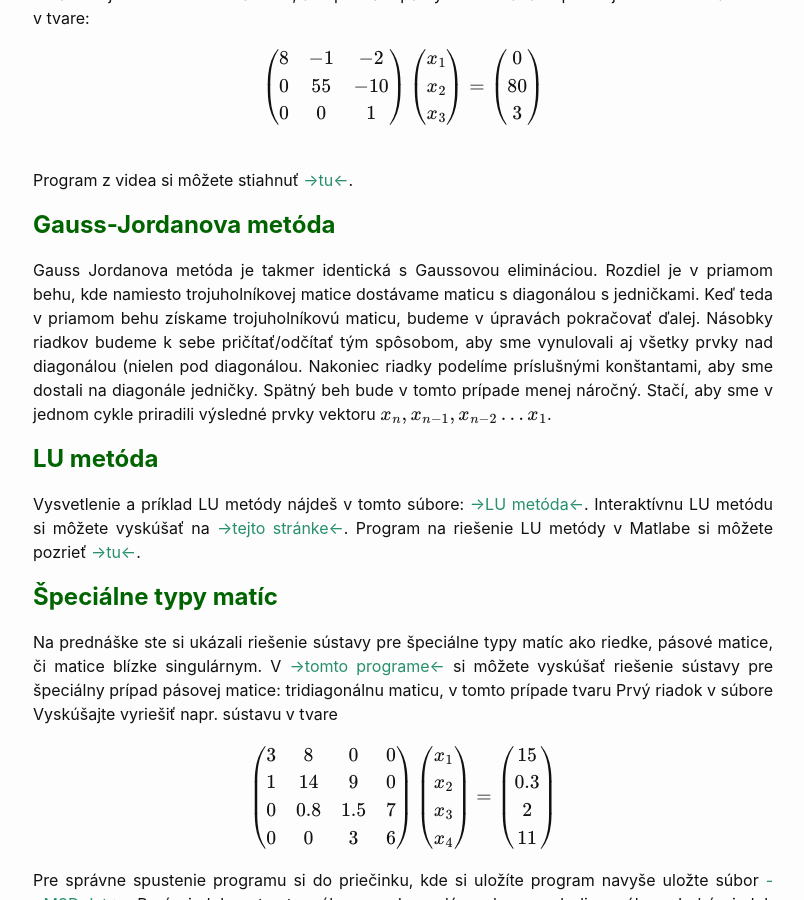
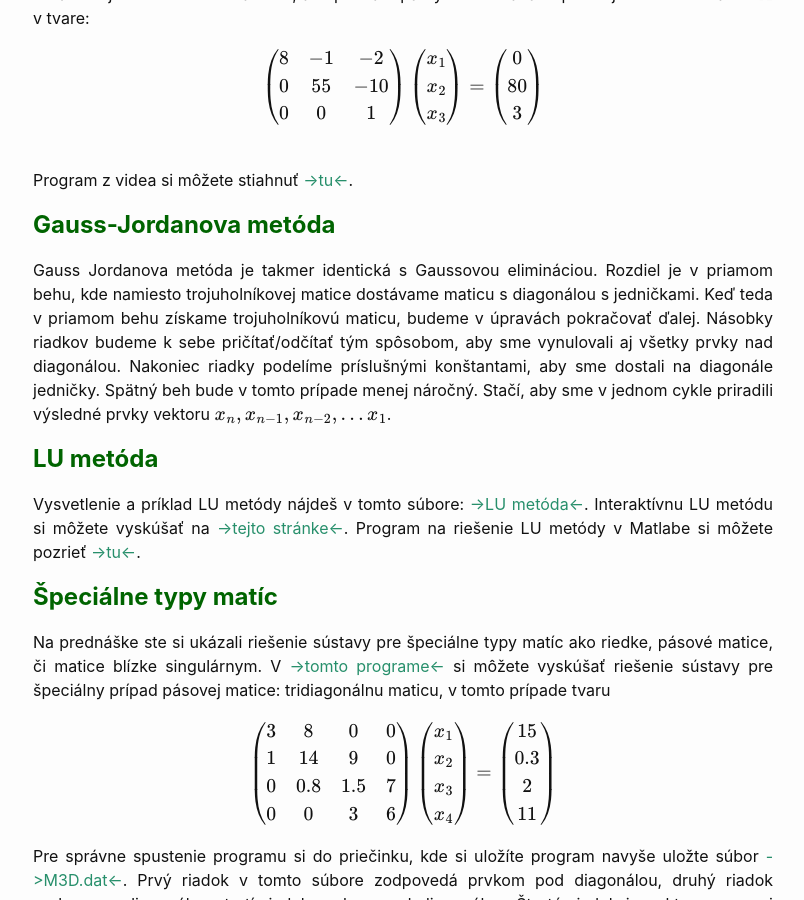
Before and after one commit to maslarova/maslarova.github.io, a Jekyll site: the page built from _posts/2021-03-04-cvicenie3.md, in a window 1280 px wide and 900 px high, scrolled down 2142 px. Shown: the whole window, without its empty margins (237-1041 px from the left). Built offline with Jekyll 4.4.1, drawn with Linux system fonts in a browser that asks for light colours.

Commit message:
2021-03-04-cvicenie3.md

```diff
--- a/_posts/2021-03-04-cvicenie3.md
+++ b/_posts/2021-03-04-cvicenie3.md
@@ -147,7 +147,7 @@
 
 <span style="color:DarkGreen"> <font size="+2"><b>Gauss-Jordanova metóda</b></font></span><br>
 
-Gauss Jordanova metóda je takmer identická s Gaussovou elimináciou. Rozdiel je v priamom behu, kde namiesto trojuholníkovej matice dostávame maticu s diagonálou s jedničkami. Keď teda v priamom behu získame trojuholníkovú maticu, budeme v úpravách pokračovať ďalej. Násobky riadkov budeme k sebe pričítať/odčítať tým spôsobom, aby sme vynulovali aj všetky prvky nad diagonálou (nielen pod diagonálou. Nakoniec riadky podelíme príslušnými konštantami, aby sme dostali na diagonále jedničky. Spätný beh bude v tomto prípade menej náročný. Stačí, aby sme v jednom cykle priradili výsledné prvky vektoru $x_n,x_{n-1},x_{n-2}...x_{1}$.
+Gauss Jordanova metóda je takmer identická s Gaussovou elimináciou. Rozdiel je v priamom behu, kde namiesto trojuholníkovej matice dostávame maticu s diagonálou s jedničkami. Keď teda v priamom behu získame trojuholníkovú maticu, budeme v úpravách pokračovať ďalej. Násobky riadkov budeme k sebe pričítať/odčítať tým spôsobom, aby sme vynulovali aj všetky prvky nad diagonálou. Nakoniec riadky podelíme príslušnými konštantami, aby sme dostali na diagonále jedničky. Spätný beh bude v tomto prípade menej náročný. Stačí, aby sme v jednom cykle priradili výsledné prvky vektoru $x_n,x_{n-1},x_{n-2},...x_{1}$.
 
 <span style="color:DarkGreen"> <font size="+2"><b>LU metóda</b></font></span><br>
 
@@ -158,8 +158,6 @@
 
 Na prednáške ste si ukázali riešenie sústavy pre špeciálne typy matíc ako riedke, pásové matice, či matice blízke singulárnym.
 V [->tomto programe<-](http://maslarova.github.io/cvicenie3/tridiagmat.m) si môžete vyskúšať riešenie sústavy pre špeciálny prípad pásovej matice: tridiagonálnu maticu, v tomto prípade tvaru
-Prvý riadok v súbore
-Vyskúšajte vyriešiť napr. sústavu v tvare
 
 {: .centering}
 $$\begin{pmatrix}
```
